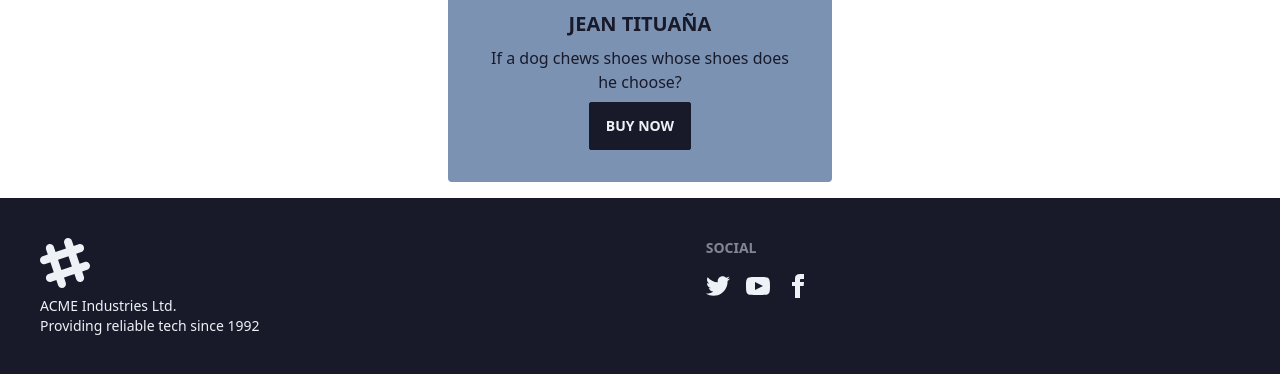
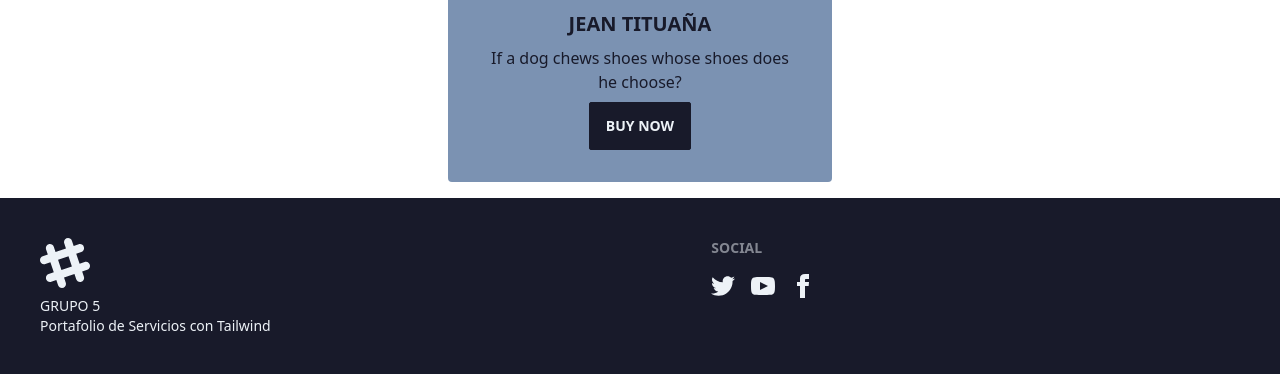
Before and after one commit to Jeant10/Tailwind_Prueba, a plain HTML site: page index.html in a window 1280 px wide. Shown: the part 982-1356 px from the top of the page. Drawn offline with nearby package versions, Linux system fonts and the light colour scheme.

Commit message:
Change: footer

```diff
--- a/index.html
+++ b/index.html
@@ -76,7 +76,7 @@
   <footer class="footer p-10 bg-neutral text-neutral-content mt-auto">
     <div>
       <svg width="50" height="50" viewBox="0 0 24 24" xmlns="http://www.w3.org/2000/svg" fill-rule="evenodd" clip-rule="evenodd" class="fill-current"><path d="M22.672 15.226l-2.432.811.841 2.515c.33 1.019-.209 2.127-1.23 2.456-1.15.325-2.148-.321-2.463-1.226l-.84-2.518-5.013 1.677.84 2.517c.391 1.203-.434 2.542-1.831 2.542-.88 0-1.601-.564-1.86-1.314l-.842-2.516-2.431.809c-1.135.328-2.145-.317-2.463-1.229-.329-1.018.211-2.127 1.231-2.456l2.432-.809-1.621-4.823-2.432.808c-1.355.384-2.558-.59-2.558-1.839 0-.817.509-1.582 1.327-1.846l2.433-.809-.842-2.515c-.33-1.02.211-2.129 1.232-2.458 1.02-.329 2.13.209 2.461 1.229l.842 2.515 5.011-1.677-.839-2.517c-.403-1.238.484-2.553 1.843-2.553.819 0 1.585.509 1.85 1.326l.841 2.517 2.431-.81c1.02-.33 2.131.211 2.461 1.229.332 1.018-.21 2.126-1.23 2.456l-2.433.809 1.622 4.823 2.433-.809c1.242-.401 2.557.484 2.557 1.838 0 .819-.51 1.583-1.328 1.847m-8.992-6.428l-5.01 1.675 1.619 4.828 5.011-1.674-1.62-4.829z"></path></svg>
-      <p>ACME Industries Ltd.<br>Providing reliable tech since 1992</p>
+      <p>GRUPO 5<br>Portafolio de Servicios con Tailwind</p>
     </div>
     <div>
       <span class="footer-title">Social</span>
```
